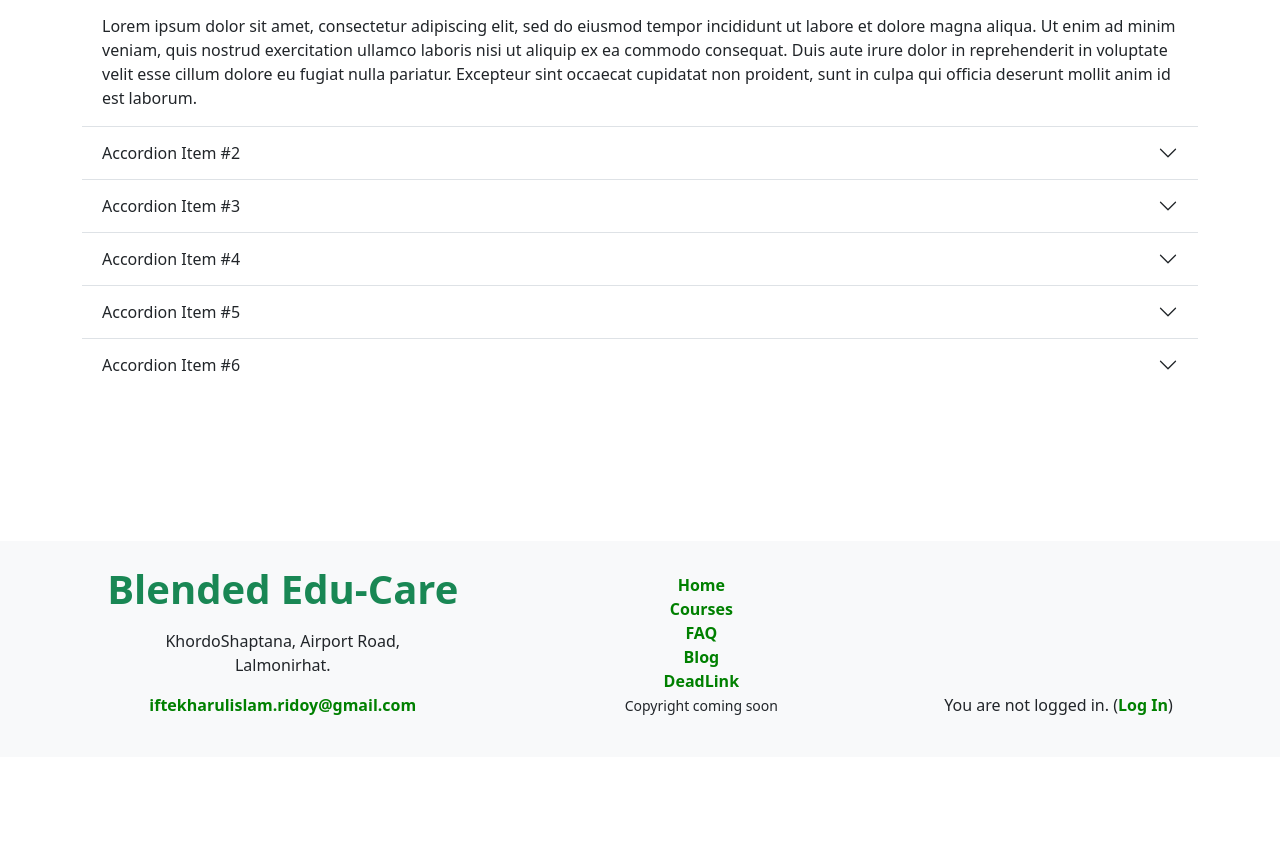
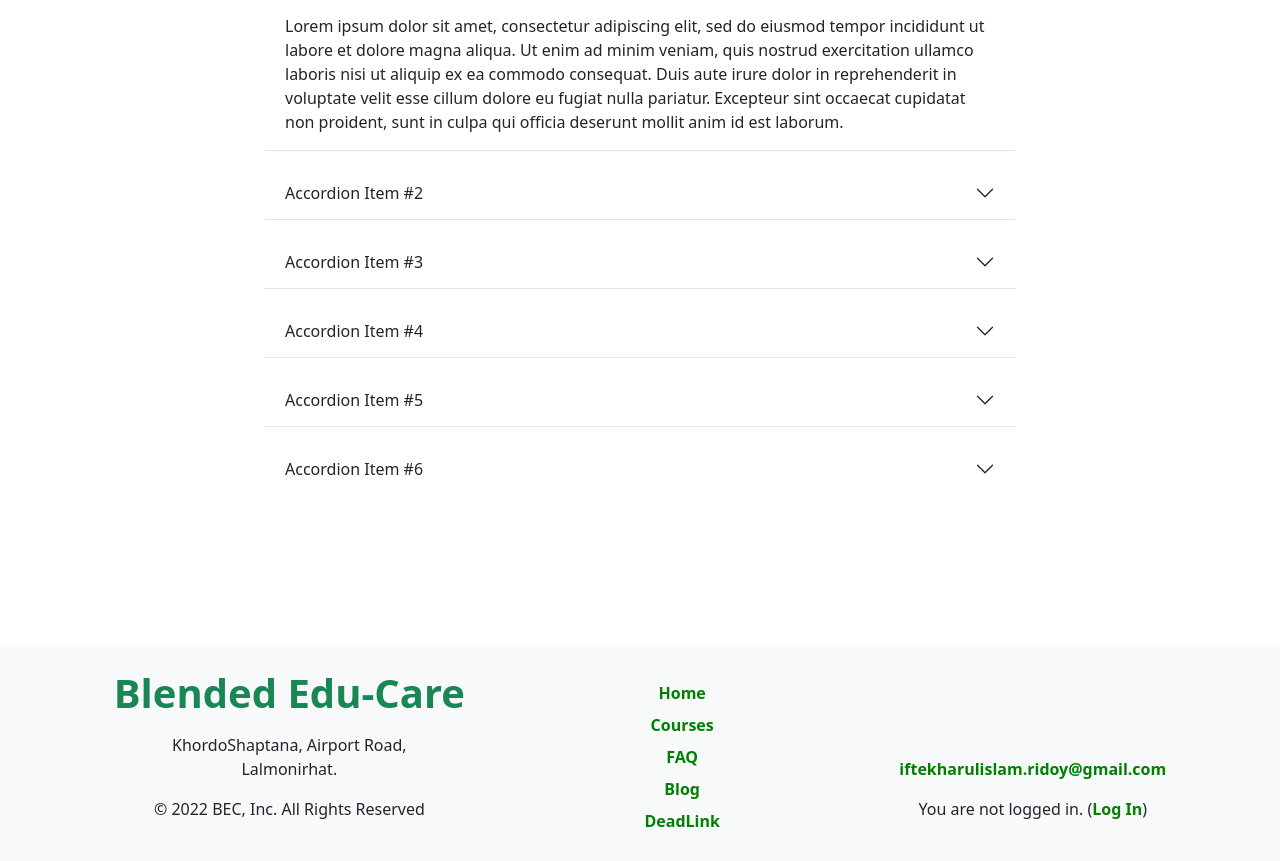
Before and after one commit to iftekhar-ridoy/blended-educare, a React (Create React App) app: page /faq in a window 1280 px wide. Shown: the part 389-1250 px from the top of the page. Before the commit the page ends 1146 px from the top, so only its background shows below. Built offline with nearby package versions, Linux system fonts and the light colour scheme; no server answers.

Commit message:
fake json added

```diff
--- /dev/null
+++ b/src/Pages/CourseCategory/CourseCategory.js
@@ -0,0 +1,23 @@
+import React from 'react';
+import { useLoaderData } from 'react-router-dom';
+import CourseSummery from '../CourseSummery/CourseSummery';
+
+
+const CourseCategory = () => {
+    const courses = useLoaderData();
+    console.log(courses);
+    return (
+        <div>
+            <div className='cardGridd'>
+                {
+                    courses.map(course => <CourseSummery
+                        key={course._id}
+                        course={course}
+                    ></CourseSummery>)
+                }
+            </div>
+        </div>
+    );
+};
+
+export default CourseCategory;
--- /dev/null
+++ b/src/Pages/CoursePurchase/CoursePurchase.js
@@ -0,0 +1,12 @@
+import React from 'react';
+
+const CoursePurchase = () => {
+    return (
+        <div className='navHeight aWidthOf mx-auto'>
+            <h2>Buy the premium pack</h2>
+            <p>Lorem ipsum dolor sit, amet consectetur adipisicing elit. Nulla sint soluta exercitationem necessitatibus autem aut nemo, neque nostrum ipsa delectus voluptate fuga, velit quod qui quis illum, reiciendis voluptatem quo.</p>
+        </div>
+    );
+};
+
+export default CoursePurchase;
--- /dev/null
+++ b/src/Pages/CourseSummery/CourseSummery.css
@@ -0,0 +1,10 @@
+.cardGridd {
+    display: grid;
+    grid-template-columns: repeat(2, 1fr);
+    gap: 20px;
+}
+
+
+.cardImage {
+    height: 200px;
+}
--- a/src/Pages/CourseSummery/CourseSummery.js
+++ b/src/Pages/CourseSummery/CourseSummery.js
@@ -1,9 +1,23 @@
 import React from 'react';
+import Button from 'react-bootstrap/Button';
+import Card from 'react-bootstrap/Card';
+import { Link } from 'react-router-dom';
+import './CourseSummery.css'
 
-const CourseSummery = () => {
+const CourseSummery = ({ course }) => {
+    console.log(course);
+    const { category_id } = course;
     return (
-        <div className='navHeight'>
-            <h2>Summery</h2>
+        <div>
+            <Card className='h-100'>
+                <Card.Img className='cardImage' variant="top" src={course.image_url} />
+                <Card.Body>
+                    <Card.Title className='text-center'>{course.title}</Card.Title>
+                </Card.Body>
+                <Card.Footer className='bg-white border-0'>
+                    <Link to={`/courses/${category_id}`}><Button className='w-100' variant="btn btn-outline-success">Explore The Course</Button></Link>
+                </Card.Footer>
+            </Card>
         </div>
     );
 };
--- a/src/Pages/Courses/Courses.js
+++ b/src/Pages/Courses/Courses.js
@@ -1,9 +1,38 @@
 import React from 'react';
+import { useEffect } from 'react';
+import { useState } from 'react';
+import { Col, Container, Row } from 'react-bootstrap';
+import { Link } from 'react-router-dom';
+import CourseCategory from '../CourseCategory/CourseCategory';
 
 const Courses = () => {
+    const [categories, setCategories] = useState([]);
+
+
+    useEffect(() => {
+        fetch('http://localhost:5000/courses-categories')
+            .then(res => res.json())
+            .then(data => setCategories(data))
+    }, [])
+
     return (
         <div className='navHeight'>
-            <h2>Courses list</h2>
+            <Container>
+                <Row>
+                    <Col lg='4' className='d-none d-lg-block'>
+                        <h4>Available Courses: {categories.length}</h4>
+                        {
+                            categories.map(category =>
+                                <p key={category.id}>
+                                    <Link to={`/courses/${category.id}`} className='textLink'><li>{category.name}</li></Link>
+                                </p>)
+                        }
+                    </Col>
+                    <Col lg='8'>
+                        <CourseCategory></CourseCategory>
+                    </Col>
+                </Row>
+            </Container>
         </div>
     );
 };
--- a/src/Pages/FAQ/FAQ.js
+++ b/src/Pages/FAQ/FAQ.js
@@ -7,8 +7,10 @@ const FAQ = () => {
             <p className='text-center display-4 text-success fw-semibold'>FAQs</p>
             <p className='text-center fs-5'>Everything you want to know about Blended Edu-Care</p>
             <p className='text-center mb-5'>Select from the following list of Product and Technical FAQs to find answers to commonly raised questions. If you are a new member of one of the services below, we encourage you to read through the relevent articles.</p>
-            <Accordion defaultActiveKey="0" flush>
-                <Accordion.Item eventKey="0">
+
+
+            <Accordion className='aWidthOf mx-auto' defaultActiveKey="0" flush>
+                <Accordion.Item eventKey="0" className='mb-3'>
                     <Accordion.Header>Accordion Item #1</Accordion.Header>
                     <Accordion.Body>
                         Lorem ipsum dolor sit amet, consectetur adipiscing elit, sed do
@@ -20,7 +22,7 @@ const FAQ = () => {
                         culpa qui officia deserunt mollit anim id est laborum.
                     </Accordion.Body>
                 </Accordion.Item>
-                <Accordion.Item eventKey="1">
+                <Accordion.Item eventKey="1" className='mb-3'>
                     <Accordion.Header>Accordion Item #2</Accordion.Header>
                     <Accordion.Body>
                         Lorem ipsum dolor sit amet, consectetur adipiscing elit, sed do
@@ -32,7 +34,7 @@ const FAQ = () => {
                         culpa qui officia deserunt mollit anim id est laborum.
                     </Accordion.Body>
                 </Accordion.Item>
-                <Accordion.Item eventKey="2">
+                <Accordion.Item eventKey="2" className='mb-3'>
                     <Accordion.Header>Accordion Item #3</Accordion.Header>
                     <Accordion.Body>
                         Lorem ipsum dolor sit amet, consectetur adipiscing elit, sed do
@@ -44,7 +46,7 @@ const FAQ = () => {
                         culpa qui officia deserunt mollit anim id est laborum.
                     </Accordion.Body>
                 </Accordion.Item>
-                <Accordion.Item eventKey="3">
+                <Accordion.Item eventKey="3" className='mb-3'>
                     <Accordion.Header>Accordion Item #4</Accordion.Header>
                     <Accordion.Body>
                         Lorem ipsum dolor sit amet, consectetur adipiscing elit, sed do
@@ -56,7 +58,7 @@ const FAQ = () => {
                         culpa qui officia deserunt mollit anim id est laborum.
                     </Accordion.Body>
                 </Accordion.Item>
-                <Accordion.Item eventKey="4">
+                <Accordion.Item eventKey="4" className='mb-3'>
                     <Accordion.Header>Accordion Item #5</Accordion.Header>
                     <Accordion.Body>
                         Lorem ipsum dolor sit amet, consectetur adipiscing elit, sed do
@@ -68,7 +70,7 @@ const FAQ = () => {
                         culpa qui officia deserunt mollit anim id est laborum.
                     </Accordion.Body>
                 </Accordion.Item>
-                <Accordion.Item eventKey="5">
+                <Accordion.Item eventKey="5" className='mb-3'>
                     <Accordion.Header>Accordion Item #6</Accordion.Header>
                     <Accordion.Body>
                         Lorem ipsum dolor sit amet, consectetur adipiscing elit, sed do
--- a/src/Pages/Home/Home.css
+++ b/src/Pages/Home/Home.css
@@ -11,6 +11,10 @@
     justify-content: center;
 }
 
+.aWidthOf {
+    width: 750px;
+}
+
 @media screen and (max-width: 1056px) {
     .homepa {
         display: flex;
@@ -22,3 +26,10 @@
         margin-top: 20px;
     }
 }
+
+
+@media screen and (max-width: 751px) {
+    .aWidthOf {
+        width: 90%;
+    }
+}
--- a/src/Pages/HomeExploring/HomeExploring.js
+++ b/src/Pages/HomeExploring/HomeExploring.js
@@ -4,7 +4,7 @@ import { Link } from 'react-router-dom';
 
 const HomeExploring = () => {
     return (
-        <div className='my-5 pt-5 container text-center'>
+        <div className='my-5 pt-5 aWidthOf mx-auto text-center'>
             <div>
                 <p className='fs-2'>The Blended EduCare program: what is it?</p>
 
@@ -14,7 +14,7 @@ const HomeExploring = () => {
             <div className='my-5'>
                 <form className="d-flex registerWidth mx-auto border border-1 rounded p-1" role="search">
                     <input className="form-control me-2 border border-0" type="search" placeholder="Search Course" aria-label="Search" />
-                    <Link to='/faq'>
+                    <Link to='/courses'>
                         <button className="btn btn-outline-success">
                             Search
                         </button>
--- a/src/Pages/Profile/Profile.js
+++ b/src/Pages/Profile/Profile.js
@@ -1,8 +1,8 @@
 import React from 'react';
 import { useContext } from 'react';
 import { Button, Form, Image } from 'react-bootstrap';
-import { Link } from 'react-router-dom';
-import { ToastContainer } from 'react-toastify';
+// import { Link } from 'react-router-dom';
+// import { ToastContainer } from 'react-toastify';
 import { AuthContext } from '../../context/AuthProvider/Authprovider';
 
 const Profile = () => {
--- a/src/Pages/Shared/Footer/Footer.js
+++ b/src/Pages/Shared/Footer/Footer.js
@@ -18,29 +18,34 @@ const Footer = () => {
             <div className='text-center'>
                 <p className='display-6 fw-bold text-success'>Blended Edu-Care</p>
                 <p>KhordoShaptana, Airport Road, <br />Lalmonirhat.</p>
-                <p><Link className='textLink'>iftekharulislam.ridoy@gmail.com</Link></p>
+                <p>© 2022 BEC, Inc. All Rights Reserved</p>
+
             </div>
             <div className='text-center'>
                 <div>
-                    <p className='my-0 py-0'><Link to='/' className='my-1 textLink'>
+                    <p className='my-0 py-1'><Link to='/' className='my-1 textLink'>
                         Home
                     </Link></p>
-                    <p className='my-0 py-0'><Link to='/courses' className='my-1 textLink'>
+                    <p className='my-0 py-1'><Link to='/courses' className='my-1 textLink'>
                         Courses
                     </Link></p>
-                    <p className='my-0 py-0'><Link to='/faq' className='my-1 textLink'>
+                    <p className='my-0 py-1'><Link to='/faq' className='my-1 textLink'>
                         FAQ
                     </Link></p>
-                    <p className='my-0 py-0'><Link to='/blog' className='my-1 textLink'>
+                    <p className='my-0 py-1'><Link to='/blog' className='my-1 textLink'>
                         Blog
                     </Link></p>
-                    <p className='my-0 py-0'><Link to='/deadlink' className='my-1 textLink'>
+                    <p className='my-0 py-1'><Link to='/deadlink' className='my-1 textLink'>
                         DeadLink
                     </Link></p>
                 </div>
-                <p><small>Copyright coming soon</small></p>
+
             </div>
             <div className='text-center'>
+                <p><Link
+                    className='textLink'>iftekharulislam.ridoy@gmail.com</Link>
+                </p>
+                <p>
                     {
                         user?.uid ?
                             <>
@@ -53,6 +58,7 @@ const Footer = () => {
                             </>
 
                     }
+                </p>
             </div>
         </div>
     );
```
Also changed, not shown: src/Pages/CourseDetails/CourseDetails.js (+31 -2 lines), src/Routes/Routes/Routes.js (+25 -1 lines). Lines whose indentation alone changed are shown as unchanged.
